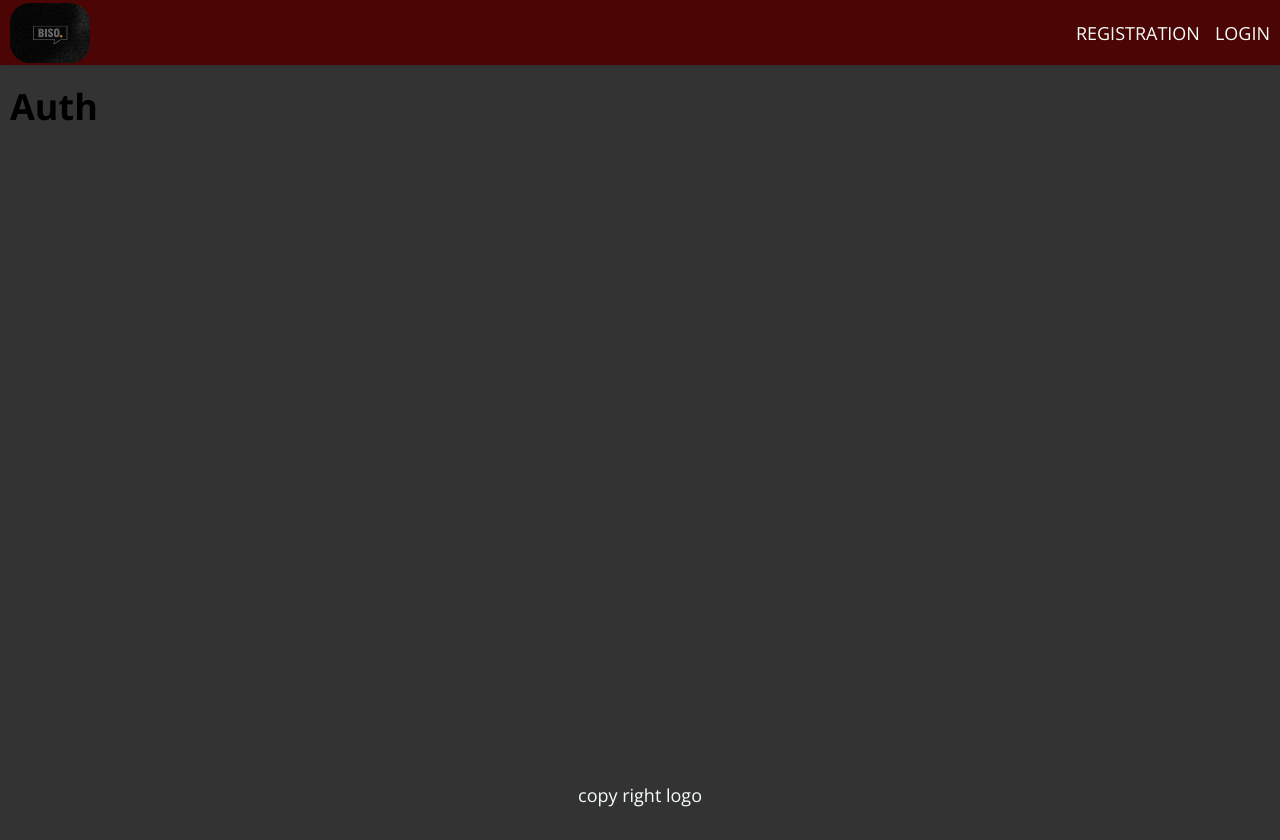
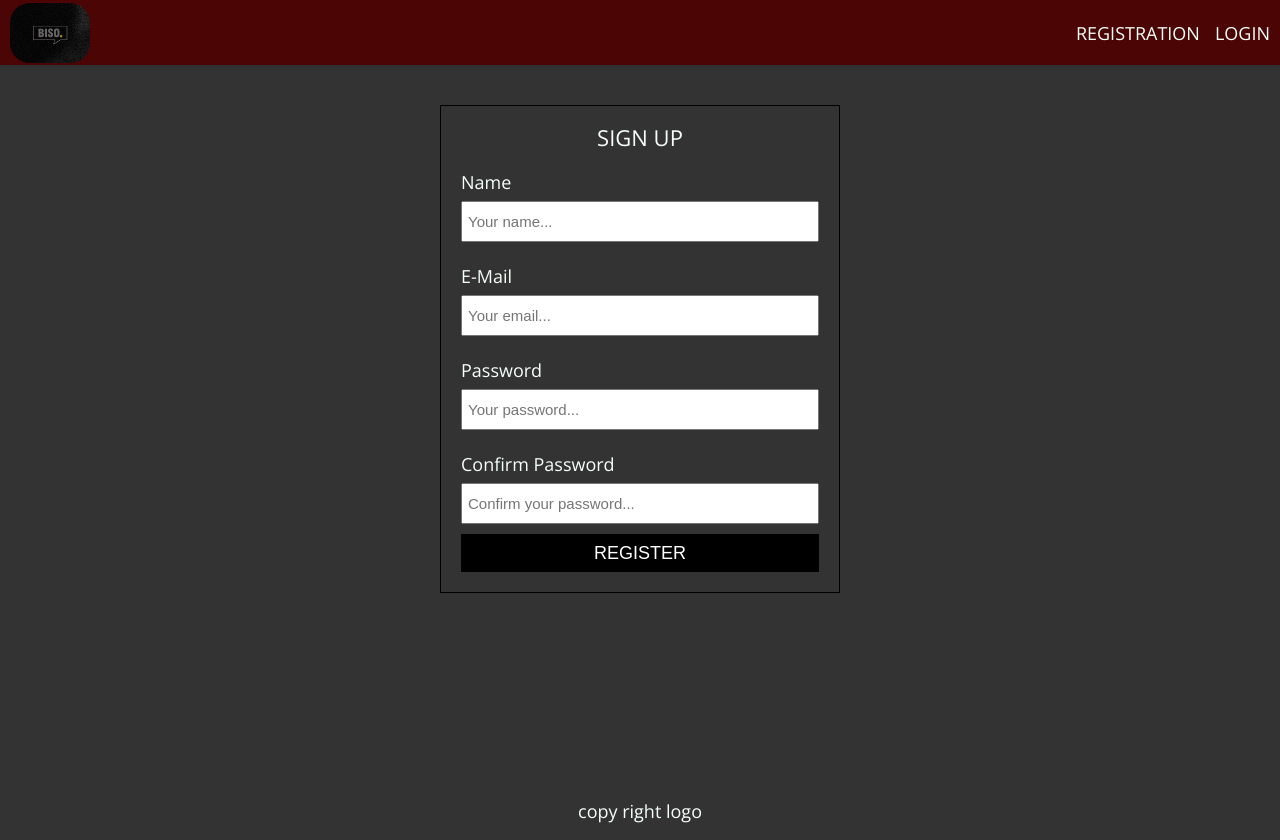
Before and after one commit to BassamHager/eCommerce, a React (Create React App) app in the folder e_commerce/: page /auth in a window 1280 px wide. Built offline with nearby package versions, Linux system fonts and the light colour scheme; no server answers.

Commit message:
U: i formik + yup & update sign up accordingly

```diff
--- a/e_commerce/package.json
+++ b/e_commerce/package.json
@@ -7,11 +7,13 @@
     "@testing-library/react": "^9.3.2",
     "@testing-library/user-event": "^7.1.2",
     "firebase": "^7.14.6",
+    "formik": "^2.1.4",
     "node-sass": "^4.14.1",
     "react": "^16.13.1",
     "react-dom": "^16.13.1",
     "react-router-dom": "^5.2.0",
-    "react-scripts": "3.4.1"
+    "react-scripts": "3.4.1",
+    "yup": "^0.29.1"
   },
   "scripts": {
     "start": "react-scripts start",
--- /dev/null
+++ b/e_commerce/src/components/SignUp.jsx
@@ -0,0 +1,81 @@
+import React from "react";
+import "./SignUp.scss";
+// libraries
+import { Formik, Form, Field, ErrorMessage } from "formik";
+// components
+import { useFormikProps } from "./forms/FormikProps";
+import TextError from "./forms/TextError";
+import Button from "./forms/Button";
+
+const SignUp = () => {
+  // formik props
+  const { initialValues, validationSchema, onSubmit } = useFormikProps();
+
+  return (
+    <div className="signup">
+      <div className="wrap">
+        <h2>Sign Up</h2>
+
+        <Formik
+          initialValues={initialValues}
+          validationSchema={validationSchema}
+          onSubmit={onSubmit}
+        >
+          <Form>
+            <div className="formRow">
+              <label htmlFor="displayName">Name</label>
+              <Field
+                className="input"
+                type="text"
+                id="displayName"
+                name="displayName"
+                placeholder="Your name..."
+              />
+              <ErrorMessage name="displayName" component={TextError} />
+            </div>
+
+            <div className="formRow">
+              <label htmlFor="email">E-Mail</label>
+              <Field
+                className="input"
+                type="email"
+                id="email"
+                name="email"
+                placeholder="Your email..."
+              />
+              <ErrorMessage name="email" component={TextError} />
+            </div>
+
+            <div className="formRow">
+              <label htmlFor="password">Password</label>
+              <Field
+                className="input"
+                type="password"
+                id="password"
+                name="password"
+                placeholder="Your password..."
+              />
+              <ErrorMessage name="password" component={TextError} />
+            </div>
+
+            <div className="formRow">
+              <label htmlFor="confirmedPassword">Confirm Password</label>
+              <Field
+                className="input"
+                type="password"
+                id="confirmedPassword"
+                name="confirmedPassword"
+                placeholder="Confirm your password..."
+              />
+              <ErrorMessage name="confirmedPassword" component={TextError} />
+            </div>
+
+            <Button>Register</Button>
+          </Form>
+        </Formik>
+      </div>
+    </div>
+  );
+};
+
+export default SignUp;
--- /dev/null
+++ b/e_commerce/src/components/SignUp.scss
@@ -0,0 +1,41 @@
+.signup {
+  display: block;
+  width: 100%;
+  max-width: 40rem;
+  border: 1px solid black;
+  margin: 4rem auto 6rem;
+  padding: 1rem;
+
+  .wrap {
+    padding: 10px;
+
+    h2 {
+      font-size: 2.2rem;
+      line-height: 1;
+      font-weight: 400;
+      text-transform: uppercase;
+      display: block;
+      width: 100%;
+      text-align: center;
+      margin: 0 auto;
+      padding: 0;
+    }
+
+    .socialSignIn {
+      margin-top: 3rem auto 0;
+    }
+
+    .formRow {
+      margin: 25px auto 0;
+
+      .input {
+        display: block;
+        width: 100%;
+        font-size: 1.5rem;
+        line-height: 1;
+        padding: 10px 5px;
+        margin: 10px auto;
+      }
+    }
+  }
+}
--- /dev/null
+++ b/e_commerce/src/components/forms/FormikProps.jsx
@@ -0,0 +1,27 @@
+// libraries
+import * as Yup from "yup";
+// configurations
+// import { auth, handleUserProfile } from "../../firebase/utils";
+
+export const useFormikProps = () => {
+  const initialValues = {
+    displayName: "",
+    email: "",
+    password: "",
+    confirmedPassword: "",
+  };
+
+  const validationSchema = Yup.object({
+    displayName: Yup.string().required("Required!"),
+    email: Yup.string().email("Invalid email format!").required("Required!"),
+    password: Yup.string().required("Required!"),
+    confirmedPassword: Yup.string()
+      .oneOf([Yup.ref("password"), null], "Passwords must match")
+      .required("Required!"),
+  });
+
+  const onSubmit = async (values) => {
+    console.log(values);
+  };
+  return { initialValues, validationSchema, onSubmit };
+};
--- /dev/null
+++ b/e_commerce/src/components/forms/TextError.jsx
@@ -0,0 +1,6 @@
+import React from "react";
+import "./TextError.scss";
+
+const TextError = (props) => <div className="error">{props.children}</div>;
+
+export default TextError;
--- /dev/null
+++ b/e_commerce/src/components/forms/TextError.scss
@@ -0,0 +1,12 @@
+.error {
+  text-align: center;
+  background: orange;
+  display: block;
+  width: 100%;
+  font-size: 1.5rem;
+  line-height: 1;
+  padding: 5px;
+  margin: 10px auto;
+  color: maroon;
+  font-weight: bold;
+}
--- a/e_commerce/src/default.scss
+++ b/e_commerce/src/default.scss
@@ -14,6 +14,7 @@ body,
 .App {
   height: 100%;
   background: #333;
+  color: mintcream;
 }
 
 *,
--- a/e_commerce/src/pages/Auth.jsx
+++ b/e_commerce/src/pages/Auth.jsx
@@ -1,14 +1,9 @@
 import React, { memo } from "react";
 import "./Auth.scss";
+import SignUp from "../components/SignUp";
 
 function areEqual(prevProps, nextProps) {}
 
-const Auth = () => {
-  return (
-    <div className="auth">
-      <h1>Auth</h1>
-    </div>
-  );
-};
+const Auth = () => <SignUp />;
 
 export default memo(Auth, areEqual);
```
Also changed, not shown: e_commerce/src/components/forms/Input.jsx (added, +12 -0 lines), 1 other file (tests, documents, lock files or other folders).
